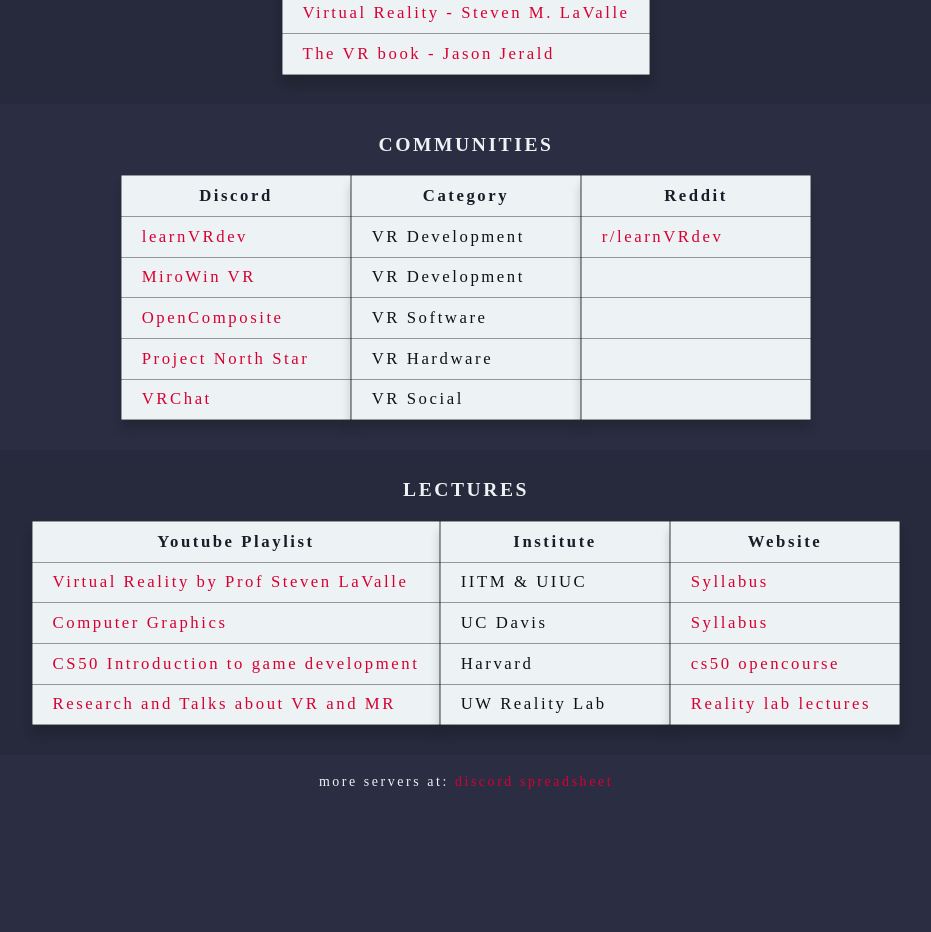
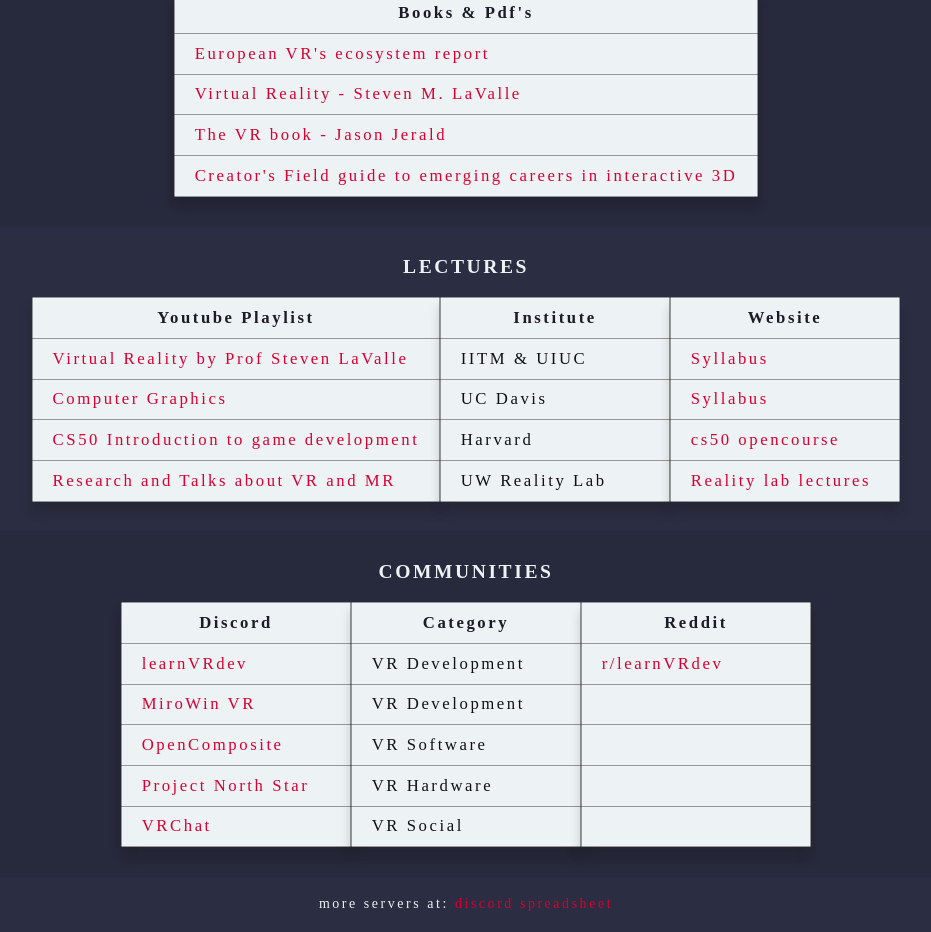
Before and after one commit to domssilva/VRedu, a React (Create React App) app: page /resources in a window 1280 px wide. Shown: the part 1060-1992 px from the top of the page, without its empty margins (174-1105 px from the left). Before the commit the page ends 1870 px from the top, so only its background shows below. Built offline with nearby package versions, Linux system fonts and the light colour scheme.

Commit message:
update youtube data

```diff
--- a/src/components/VideoCarousel/index.jsx
+++ b/src/components/VideoCarousel/index.jsx
@@ -24,9 +24,9 @@
           }}
         >
           {
-            category.urls.map(videoid => (
+            category.videos.map(video => (
               <SplideSlide>
-                <YoutubeVideo key={videoid} title={category.name} videoid={videoid}/>
+                <YoutubeVideo key={video.id} title={category.name} videoid={video.id}/>
               </SplideSlide>
             ))
           }
--- a/src/data/youtube.data.js
+++ b/src/data/youtube.data.js
@@ -2,50 +2,210 @@
   {
     id: 0,
     name: "introductory",
-    description: "",
-    urls: ["rVn3H93Ysag", "_X_E_Kg9roE", "A2y12s7FHxA", "NCBEYaC876A", "Gdja6lxM610", "T0taTtOgqd8", "tLo3NysxXCo"],
+    description: "Are you new to VR? start here!",
+    videos: [
+      {
+        id: "rVn3H93Ysag",
+        tag: ["history"]
+      },
+      {
+        id: "_X_E_Kg9roE",
+        tag: ["history"]
+      },
+      {
+        id: "NCBEYaC876A",
+        tag: ["howitworks"],
+      },
+      {
+        id: "T0taTtOgqd8",
+        tag: ["hardware"],
+      }
+    ],
   },
   {
     id: 1,
     name: "careers",
     description: "",
-    urls: ["-jF4K4w14Ak", "4uiHO3XNcj4", "zYVUndP37kA", "NqswOcwJBFE", "-m1dsjquP9U"],
+    videos: [
+      {
+        id: "-jF4K4w14Ak",
+        tag: [""],
+      },
+      {
+        id: "4uiHO3XNcj4",
+        tag: ["unity", ""]
+      },
+      {
+        id: "zYVUndP37kA",
+        tag: [""],
+      },
+      {
+        id: "NqswOcwJBFE",
+        tag: [""],
+      },
+    ],
   },
   {
     id: 2,
     name: "math and physics foundations",
     description: "",
-    urls: ["DPfxjQ6sqrc", "yg6h4XQqPNQ", "GpsKrAipXm8", "1r7vCzJUoiM", "SHinxAhv1ZE", "7_nKOET6zwI"],
+    videos: [
+      {
+        id: "DPfxjQ6sqrc",
+        tag: ["math"],
+      },
+      {
+        id: "yg6h4XQqPNQ",
+        tag: ["math"],
+      },
+      {
+        id: "GpsKrAipXm8",
+        tag: ["math"],
+      },
+      {
+        id: "1r7vCzJUoiM",
+        tag: ["math"],
+      },
+      {
+        id: "SHinxAhv1ZE",
+        tag: ["math"],
+      },
+      {
+        id: "7_nKOET6zwI",
+        tag: ["physics"],
+      },
+    ],
   },
   {
     id: 3,
     name: "computer graphics",
     description: "",
-    urls: ["QyjyWUrHsFc", "A9HrXzD04xI", "T-HXmQAMhG0", "cvcAjgMUPUA", "Z9pnmnckcFs", "4gyP94hsC14", "DtfEVO9Oc3U"],
+    videos: [
+      {
+        id: "QyjyWUrHsFc",
+        tag: ["history"],
+      },
+      {
+        id: "A9HrXzD04xI",
+        tag: ["howitworks"],
+      },
+      {
+        id: "T-HXmQAMhG0",
+        tag: [],
+      },
+      {
+        id: "cvcAjgMUPUA",
+        tag: ["howitworks"],
+      },
+      {
+        id: "Z9pnmnckcFs",
+        tag: [],
+      },
+      {
+        id: "4gyP94hsC14",
+        tag: ["howitworks"],
+      },
+      {
+        id: "DtfEVO9Oc3U",
+        tag: [],
+      },
+    ],
   },
   {
     id: 4,
-    name: "development",
+    name: "software development",
     description: "",
-    urls: ["DKrdLKetBZE", "afodIcU_vK4", "rbqjQmP0aVs"],
+    videos: [
+      {
+        id: "DKrdLKetBZE",
+        tag: ["howitworks"],
+      },
+      {
+        id: "afodIcU_vK4",
+        tag: ["unreal"],
+      },
+      {
+        id: "rbqjQmP0aVs",
+        tag: ["unreal"],
+      },
+      {
+        id: "tI4SiK-P7Ns",
+        tag: [],
+      },
+    ],
   },
   {
     id: 5,
-    name: "tech talks and interviews",
-    description: "Interesting technology, ideas that could",
-    urls: ["ulzOE5gfzk4", "m-GV7qzhONk", "E0QLVj9FJ0A", "eX2QBlckPnw","pJxZUqJqn6c", "lhcr2VGtYpM"],
+    name: "science, tech talks and interviews",
+    description: "Collection of the science/technology that will enhance the VR experience",
+    videos: [
+      {
+        id: "ulzOE5gfzk4",
+        tag: ["immersion", "neuroscience"],
+      },
+      {
+        id: "m-GV7qzhONk",
+        tag: ["hardware"],
+      },
+      {
+        id: "E0QLVj9FJ0A",
+        tag: ["xr"],
+      },
+      {
+        id: "pJxZUqJqn6c",
+        tag: ["immersion"],
+      },
+      {
+        id: "lhcr2VGtYpM",
+        tag: ["consciousness"],
+      },
+    ],
   },
   {
     id: 6,
     name: "hardware",
     description: "",
-    urls: ["IYf-QAW27ao", "fvu5FxKuqdQ", "mSCxcqTHgzM"]
+    videos: [
+      {
+        id: "IYf-QAW27ao",
+        tag: ["hardware", "gloves"],
+      },
+      {
+        id: "fvu5FxKuqdQ",
+        tag: ["hardware", "treadmil"],
+      },
+      {
+        id: "mSCxcqTHgzM",
+        tag: ["hardware", "exoskeleton"],
+      },
+    ],
   },
   {
     id: 7,
     name: "Art",
-    description: "",
-    urls: ["G8AT01tuyrk", "OVbIOHAI3iY", "nIw5Ug1upz4", "ouvf-4wciak", "cS_03N-e1h4", "4vAqPaFv8QA"],
+    description: "3D art used to build simulations/game graphics",
+    videos: [
+      {
+        id: "OVbIOHAI3iY",
+        tag: ["3D"],
+      },
+      {
+        id: "nIw5Ug1upz4",
+        tag: [],
+      },
+      {
+        id: "ouvf-4wciak",
+        tag: ["3D"],
+      },
+      {
+        id: "cS_03N-e1h4",
+        tag: ["3D"],
+      },
+      {
+        id: "4vAqPaFv8QA",
+        tag: ["animation"],
+      },
+    ],
   },
 ];
 
--- a/src/pages/Resources/index.jsx
+++ b/src/pages/Resources/index.jsx
@@ -142,6 +142,16 @@
                 <a href='http://voicesofvr.com/' target='_blank' rel='noopener noreferrer'>voiceosofvr</a>
                 </td>
               </tr>
+              <tr>
+                <td>
+                <a href='https://www.youtube.com/channel/UCD_Hu0Hnf7lFyPzeYgy12jQ' target='_blank' rel='noopener noreferrer'>FReality</a>
+                </td>
+              </tr>
+              <tr>
+                <td>
+                <a href='https://www.thevrara.com/podcast' target='_blank' rel='noopener noreferrer'>Everything VR &amp; AR</a>
+                </td>
+              </tr>
             </TableCol>
           </div>
         </div>
@@ -149,7 +159,7 @@
         <div className="container__row">
           <h3 className="container__row-title" id="documents">free documents</h3>
           <div className="container__row-tables">
-            <TableCol title='books'>
+            <TableCol title="books &amp; pdf's">
               <tr>
                 <td>
                   <a href='https://ec.europa.eu/futurium/en/system/files/ged/vr_ecosystem_eu_report_0.pdf' target='_blank' rel='noopener noreferrer'>European VR's ecosystem report</a>
@@ -165,62 +175,9 @@
                   <a href='http://www.morganclaypoolpublishers.com/catalog_Orig/samples/9781970001136_sample.pdf' target='_blank' rel='noopener noreferrer'>The VR book - Jason Jerald</a>
                 </td>
               </tr>
-            </TableCol>
-          </div>
-        </div>
-
-        <div className="container__row">
-          <h3 className="container__row-title" id="communities">communities</h3>
-          <div className="container__row-tables">
-            <TableCol title='discord'>
-                {
-                  discords.map(server => (
-                    <tr>
-                      <td>
-                        <a href={server.invite} target='_blank' rel='noopener noreferrer'>
-                          {server.name}
-                          <discordIcon/>
-                        </a>
-                      </td>
-                    </tr>
-                  ))
-                }
-            </TableCol>
-            <TableCol title='category'>
-                {
-                  discords.map(server => (
-                    <tr>
-                      <td>
-                        <span>{server.category}</span>
-                      </td>
-                    </tr>
-                  ))
-                }
-            </TableCol>
-            <TableCol title='reddit'>
               <tr>
                 <td>
-                  <a href='https://www.reddit.com/r/learnVRdev/' target='_blank' rel='noopener noreferrer'>r/learnVRdev</a>
-                </td>
-              </tr>
-              <tr>
-                <td>
-                  &nbsp;
-                </td>
-              </tr>
-              <tr>
-                <td>
-                  &nbsp;
-                </td>
-              </tr>
-              <tr>
-                <td>
-                  &nbsp;
-                </td>
-              </tr>
-              <tr>
-                <td>
-                  &nbsp;
+                  <a href='https://epicgames.ent.box.com/s/n12ixy53l8cknz73npimsr54frkvm72c' target='_blank' rel='noopener noreferrer'>Creator's Field guide to emerging careers in interactive 3D</a>
                 </td>
               </tr>
             </TableCol>
@@ -299,6 +256,64 @@
           </div>
         </div>
 
+        <div className="container__row">
+          <h3 className="container__row-title" id="communities">communities</h3>
+          <div className="container__row-tables">
+            <TableCol title='discord'>
+                {
+                  discords.map(server => (
+                    <tr>
+                      <td>
+                        <a href={server.invite} target='_blank' rel='noopener noreferrer'>
+                          {server.name}
+                          <discordIcon/>
+                        </a>
+                      </td>
+                    </tr>
+                  ))
+                }
+            </TableCol>
+            <TableCol title='category'>
+                {
+                  discords.map(server => (
+                    <tr>
+                      <td>
+                        <span>{server.category}</span>
+                      </td>
+                    </tr>
+                  ))
+                }
+            </TableCol>
+            <TableCol title='reddit'>
+              <tr>
+                <td>
+                  <a href='https://www.reddit.com/r/learnVRdev/' target='_blank' rel='noopener noreferrer'>r/learnVRdev</a>
+                </td>
+              </tr>
+              <tr>
+                <td>
+                  &nbsp;
+                </td>
+              </tr>
+              <tr>
+                <td>
+                  &nbsp;
+                </td>
+              </tr>
+              <tr>
+                <td>
+                  &nbsp;
+                </td>
+              </tr>
+              <tr>
+                <td>
+                  &nbsp;
+                </td>
+              </tr>
+            </TableCol>
+          </div>
+        </div>
+
         <small>
           more servers at: <a href='https://docs.google.com/spreadsheets/d/1P11CeYRDlR5ak1GeXt3YqPS9HkaD_e9VwXG7y2cZ_KE/edit#gid=0' target='_blank' rel='noopener noreferrer'>discord spreadsheet</a>
         </small>
--- a/src/pages/Videos/index.jsx
+++ b/src/pages/Videos/index.jsx
@@ -12,7 +12,6 @@
 
       <article className="intro">
         <div className="intro__filters">
-          <p>Completely new to VR? pick the <strong>introductory</strong> filter to check all the videos explaining the basic concepts of virtual reality.</p>
           <h3>Filters:</h3>
           <ul>
             <li>introductory</li>
```
